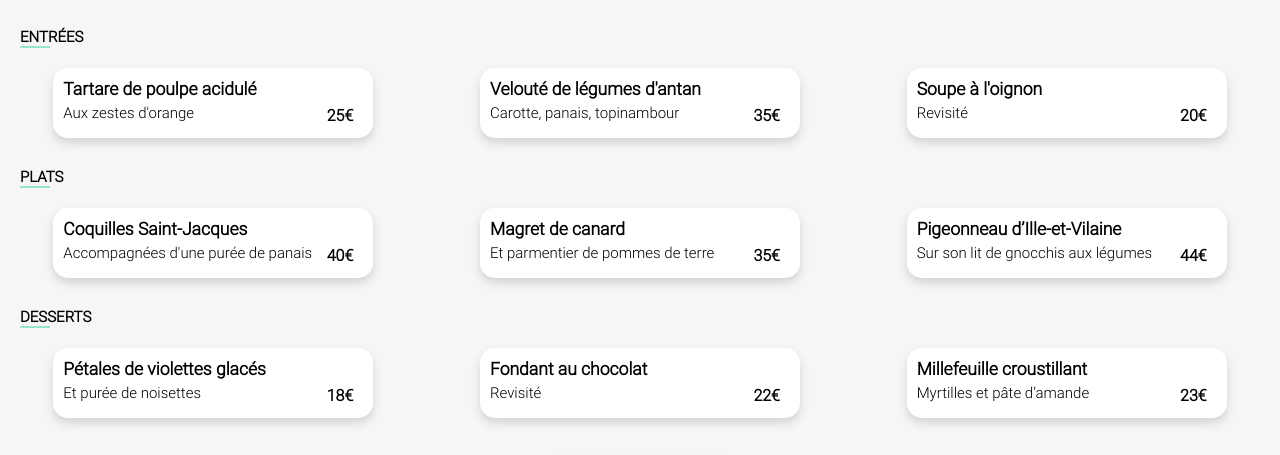
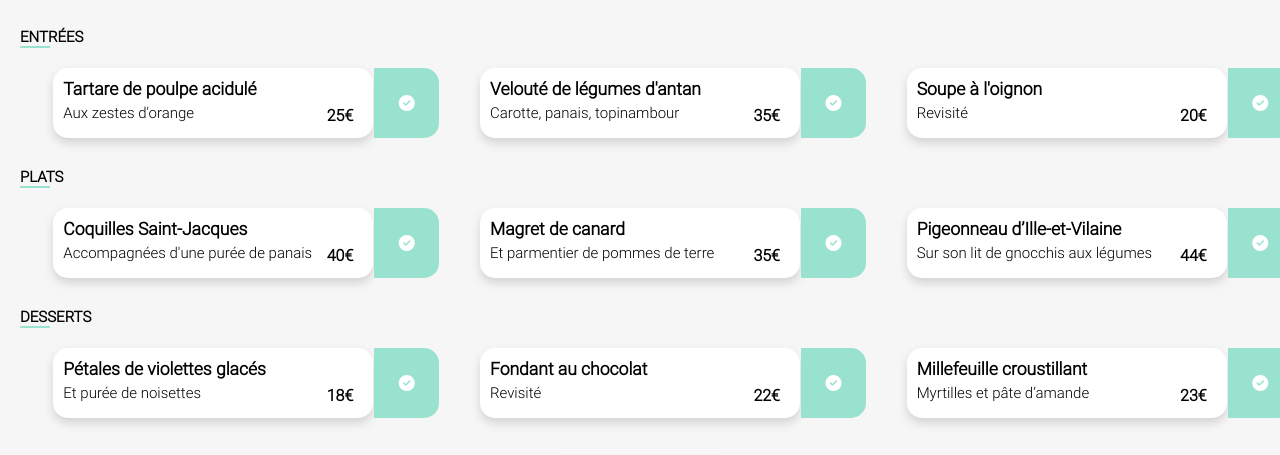
Before and after one commit to Nico728/Projet3openclassrooms, a website: page alafrancaise.html in a window 1280 px wide. Shown: the part 318-773 px from the top of the page. Drawn offline with Linux system fonts and the light colour scheme; a web font is replaced by a local one.

Commit message:
Début animation validation et mise à jour footer contact mail

```diff
--- a/alafrancaise.html
+++ b/alafrancaise.html
@@ -35,14 +35,20 @@
                     <div class="menu__prix">
                         <p class="menu__tarif">25€</p>
                     </div>
+                    <div class="correcte">
+                        <i class="fa-solid fa-circle-check"></i>
+                    </div>
                 </div>
-                <div class="menu__choix">
+               <div class="menu__choix">
                     <div class="menu__nomdescription">
                         <h3 class="menu__nom">Velouté de légumes d'antan</h3>
                         <p class="menu__description">Carotte, panais, topinambour</p>
                     </div>
                     <div class="menu__prix">
                         <p class="menu__tarif">35€</p>
+                    </div>
+                    <div class="correcte">
+                        <i class="fa-solid fa-circle-check"></i>
                     </div>
                 </div>
                 <div class="menu__choix">
@@ -52,6 +58,9 @@
                     </div>
                     <div class="menu__prix">
                         <p class="menu__tarif">20€</p>
+                    </div>
+                    <div class="correcte">
+                        <i class="fa-solid fa-circle-check"></i>
                     </div>
                 </div>
             </div>
@@ -66,6 +75,9 @@
                     <div class="menu__prix">
                         <p class="menu__tarif">40€</p>
                     </div>
+                    <div class="correcte">
+                        <i class="fa-solid fa-circle-check"></i>
+                    </div>
                 </div>
                 <div class="menu__choix">
                     <div class="menu__nomdescription">
@@ -75,6 +87,9 @@
                     <div class="menu__prix">
                         <p class="menu__tarif">35€</p>
                     </div>
+                    <div class="correcte">
+                        <i class="fa-solid fa-circle-check"></i>
+                    </div>
                 </div>
                 <div class="menu__choix">
                     <div class="menu__nomdescription">
@@ -83,6 +98,9 @@
                     </div>
                     <div class="menu__prix">
                         <p class="menu__tarif">44€</p>
+                    </div>
+                    <div class="correcte">
+                        <i class="fa-solid fa-circle-check"></i>
                     </div>
                 </div>
             </div>
@@ -97,6 +115,9 @@
                     <div class="menu__prix">
                         <p class="menu__tarif">18€</p>
                     </div>
+                    <div class="correcte">
+                        <i class="fa-solid fa-circle-check"></i>
+                    </div>
                 </div>
                 <div class="menu__choix">
                     <div class="menu__nomdescription">
@@ -106,6 +127,9 @@
                     <div class="menu__prix">
                         <p class="menu__tarif">22€</p>
                     </div>
+                    <div class="correcte">
+                        <i class="fa-solid fa-circle-check"></i>
+                    </div>
                 </div>
                 <div class="menu__choix">
                     <div class="menu__nomdescription">
@@ -114,6 +138,9 @@
                     </div>
                     <div class="menu__prix">
                         <p class="menu__tarif">23€</p>
+                    </div>
+                    <div class="correcte">
+                        <i class="fa-solid fa-circle-check"></i>
                     </div>
                 </div>
             </div>
@@ -131,7 +158,7 @@
                 <a class="footer__cliquecadre" href="#footer"><div class="footer__logo"><i class="fa-solid fa-utensils"></i><div class="footer__logotexte">Proposer un restaurant</div></div></a>
                 <a class="footer__cliquecadre" href="#footer"><div class="footer__logo2"><i class="fa-solid fa-handshake-angle"></i><div class="footer__logotexte2">Devenir partenaire</div></div></a>
                 <a class="footer__cliquecadre" href="#footer"><div class="footer__texte">Mentions légles</div></a>
-                <a class="footer__cliquecadre" href="#footer"><div class="footer__texte">Contact</div></a>
+                <a class="footer__cliquecadre" href="mailto:email@example.com"><div class="footer__texte">Contact</div></a>
             </div>
         </footer>
     </body>
--- a/sass/layout/_menu.scss
+++ b/sass/layout/_menu.scss
@@ -29,6 +29,7 @@
         margin-bottom: 10px;
         border-radius: 15px;
         box-shadow: 0px 5px 10px lightgray;
+        position: relative;
     }
     &__nomdescription{
         margin-left: 10px;
@@ -69,3 +70,34 @@
         }
     }
 }
+.correcte{
+    color: #FFF;
+    position: absolute;
+    background-color: #99e2d0;
+    display: flex;
+    align-items: center;
+    border-radius: 0px 15px 15px 0px;
+    width: 65px;
+    height: 70px;
+    overflow: hidden;
+    transform: translateX(66px);
+    transition-duration: 0.1s;
+    justify-content: center;
+    top: 0;
+    right: 0;
+    bottom: 0;
+    &:hover{
+        transform: translateX(0);
+        transition: all 100ms ease-in-out;
+    }
+}
+
+
+@keyframes rotation {
+    0% {
+      transform: rotate(-270deg);
+    }
+    100% {
+      transform: rotate(0);
+    }
+  }
```
Also changed, not shown: index.html (+1 -1 lines), lanoteenchantee.html (+1 -1 lines), lapalettedugout.html (+1 -1 lines), ledelicedessens.html (+1 -1 lines), css/style.css, 1 other file.
